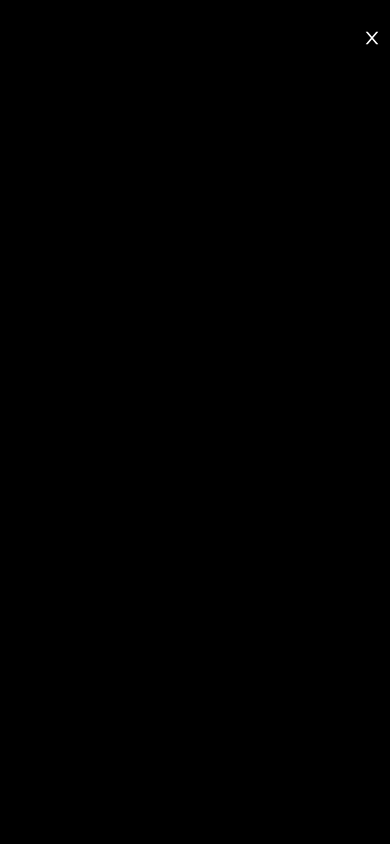
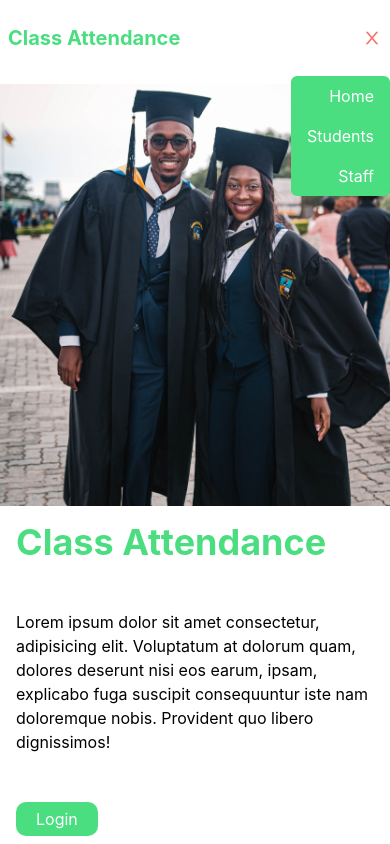
Before and after one commit to Firelord-BM/classattendance, a Next.js app: page / in a window 390 px wide. Both pictures are taken after a click on the element 372 px from the left and 38 px from the top of the page. Shown: the top 844 px of the page. Built offline with nearby package versions, Linux system fonts and the light colour scheme.

Commit message:
responsive

```diff
--- a/components/landing/Layout.js
+++ b/components/landing/Layout.js
@@ -6,7 +6,7 @@ export default function Layout({ children }) {
     <div>
       <Nav />
       <section
-        className=" flex h-full md:flex-row flex-col relative "
+        className=" flex h-full md:flex-row flex-col-reverse relative "
         id="Landing"
       >
         {children}
--- a/components/landing/Nav.js
+++ b/components/landing/Nav.js
@@ -1,7 +1,7 @@
 import React from "react";
-import Link from "next/link"
-import { useState, useEffect } from 'react';
-import { AiOutlineMenu, AiOutlineClose } from 'react-icons/ai';
+import Link from "next/link";
+import { useState, useEffect } from "react";
+import { AiOutlineMenu, AiOutlineClose } from "react-icons/ai";
 
 export default function Nav() {
   const navLinks = [
@@ -19,32 +19,45 @@ export default function Nav() {
     },
   ];
 
-  const [nav,setNav]=useState(false);
-  const [color, setColor] = useState('transparent');
-  const [textColor, setTextColor] = useState('green');
+  const [nav, setNav] = useState(false);
+  const [color, setColor] = useState("transparent");
+  const [textColor, setTextColor] = useState("green");
 
-
-  const handleNav = () =>{
-    setNav(!nav)
-  }
+  const handleNav = () => {
+    setNav(!nav);
+  };
 
   useEffect(() => {
     const changeColor = () => {
-      if (window.scrollY >= 90) {
-        setColor('#ffffff');
-        setTextColor('#000000');
+      if (window.scrollY >= 10) {
+        setColor(true);
       } else {
-        setColor('transparent');
-        setTextColor('#ffffff');
+        setColor(false);
       }
     };
-    window.addEventListener('scroll', changeColor);
+    window.addEventListener("scroll", changeColor);
   }, []);
-
-
+  const transparent = {
+    backgroundColor: "transparent",
+    color: "#4ADE80",
+  };
+  const opaque = {
+    backgroundColor: "#4ADE80",
+    color: "white",
+  };
   return (
-    <nav className="absolute flex  items-center justify-between top-0 w-full py-6 md:px-10 px-2 z-10">
-      <h1 className="text-green-400 font-bold text-xl">Class Attendance</h1>
+    <nav
+      className=" flex  fixed  items-center justify-between top-0 w-full z-10"
+      style={color ? opaque : transparent}
+    >
+      <div className=" flex  items-center justify-between w-full py-6 md:px-10 px-2 relative">
+        <h1
+          className={`${
+            color ? "text-white" : "text-green-400"
+          } font-bold text-xl`}
+        >
+          Class Attendance
+        </h1>
 
         <ul className=" sm:flex hidden items-center justify-between">
           {navLinks.map((l) => (
@@ -54,21 +67,18 @@ export default function Nav() {
           ))}
         </ul>
 
-
-         <div onClick={handleNav} className='block sm:hidden z-10'>
+        <div onClick={handleNav} className="block sm:hidden z-10">
           {nav ? (
-            <AiOutlineClose size={20} style={{ color: `${textColor}` }} />
+            <AiOutlineClose size={20} className="text-red-400" />
           ) : (
-            <AiOutlineMenu size={20} style={{ color: `${textColor}` }} />
+            <AiOutlineMenu size={20} className="text-green-400" />
           )}
         </div>
 
         <div
-          className={
-            nav
-              ? 'sm:hidden absolute top-0 left-0 right-0 bottom-0 flex justify-center items-center w-full h-screen bg-black text-center ease-in duration-300'
-              : 'sm:hidden absolute top-0 left-[-100%] right-0 bottom-0 flex justify-center items-center w-full h-screen bg-black text-center ease-in duration-300'
-          }
+          className={` absolute text-right bg-green-400 text-white rounded-md right-0 duration-300 ease-in-out  ${
+            nav ? "top-[100%]  opacity-1" : "top-[150%] opacity-0 "
+          }`}
         >
           <ul>
             {navLinks.map((l) => (
@@ -76,19 +86,8 @@ export default function Nav() {
                 <li className="py-2 px-4  hover:cursor-pointer">{l.name}</li>
               </Link>
             ))}
-
-
-            {/* <li onClick={handleNav} className='p-4 text-4xl hover:text-gray-500'>
-              <Link href='/'>home</Link>
-            </li>
-            <li onClick={handleNav} className='p-4 text-4xl hover:text-gray-500'>
-              <Link href='/students'>Students</Link>
-            </li>
-            <li onClick={handleNav} className='p-4 text-4xl hover:text-gray-500'>
-              <Link href='/staff'>Staff</Link>
-            </li> */}
-
           </ul>
+        </div>
       </div>
     </nav>
   );
--- a/pages/index.js
+++ b/pages/index.js
@@ -1,11 +1,12 @@
 import Layout from "../components/landing/Layout";
+import Link from "next/link";
 
 export default function Home() {
   return (
     <>
       <Layout>
         <span className="md:w-full w-1/2 flex flex-col justify-center items-center  p-4">
-          <div className="w-4/5">
+          <div className="md:w-4/5 w-full">
             <h1 className="text-green-400 font-bold text-4xl">
               Class Attendance
             </h1>
@@ -20,7 +21,9 @@ export default function Home() {
             </p>
             <br />
             <br />
-            <button>Login</button>
+            <Link href="/students">
+              <button>Login</button>
+            </Link>
           </div>
         </span>
         <span
--- a/pages/students/signup.js
+++ b/pages/students/signup.js
@@ -6,7 +6,10 @@ export default function Signup() {
   return (
     <div>
       <Layout>
-        <span className="md:w-full w-1/2 flex flex-col justify-center items-center  p-4">
+        <span
+          id="left"
+          className="md:w-full w-1/2 flex flex-col justify-center items-center  p-4"
+        >
           <SignupPage />
         </span>
         <span
--- a/styles/globals.css
+++ b/styles/globals.css
@@ -22,8 +22,13 @@ a {
 #Landing {
   width: 100vw;
 }
-#Landing span {
-  height: 120vh;
+#right {
+  min-height: 100vh;
+  max-height: 120vh;
+}
+#left {
+  max-height: 120vh;
+  min-height: 100vh;
 }
 #right {
   background-image: url("./background.jpg");
@@ -40,3 +45,18 @@ button {
   background-color: #4ade80;
   color: white;
 }
+@media (max-width: 600px) {
+  #Landing span {
+    width: 100%;
+  }
+  #left {
+    min-height: 50vh;
+  }
+  #right {
+    background-color: #4ade80;
+    width: 100%;
+    margin-top: 10vh;
+
+    min-height: 50vh;
+  }
+}
```
Also changed, not shown: components/studentAuth/Signup.js (+5 -2 lines). Lines whose indentation alone changed are shown as unchanged.
